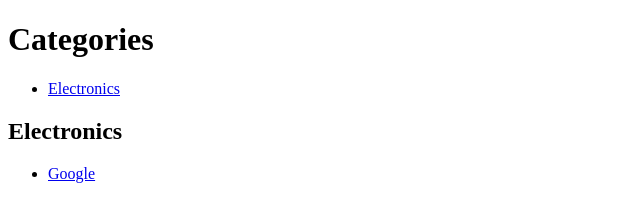
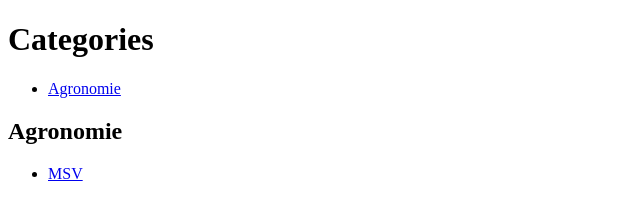
Before and after one commit to Pixlyx/website, a plain HTML site: page index.html in a window 1280 px wide. Shown: the full height of the page, 0-640 px from the left. Drawn offline with Linux system fonts and the light colour scheme.

Commit message:
Update index.html

```diff
--- a/index.html
+++ b/index.html
@@ -3,11 +3,11 @@
   <body>
     <h1>Categories</h1>
     <ul>
-        <li><a href="#electronics">Electronics</a></li>
+        <li><a href="#agronomie">Agronomie</a></li>
     </ul>
-    <h2 id="electronics">Electronics</h2>
+    <h2 id="agronomie">Agronomie</h2>
     <ul>
-        <li><a href="http://google.com">Google</a></li>
+        <li><a href="https://www.maraichagesolvivant.fr/">MSV</a></li>
     </ul>
   </body>
 </html>
```
